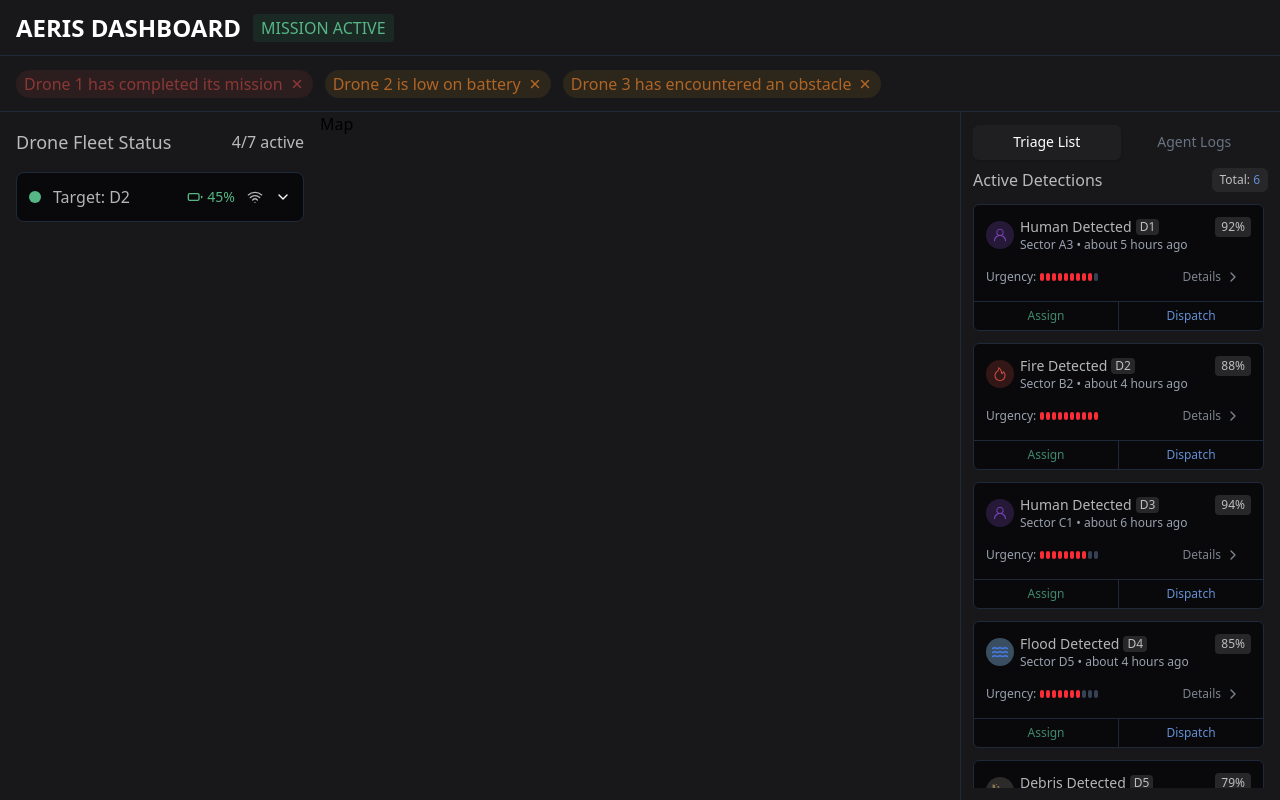
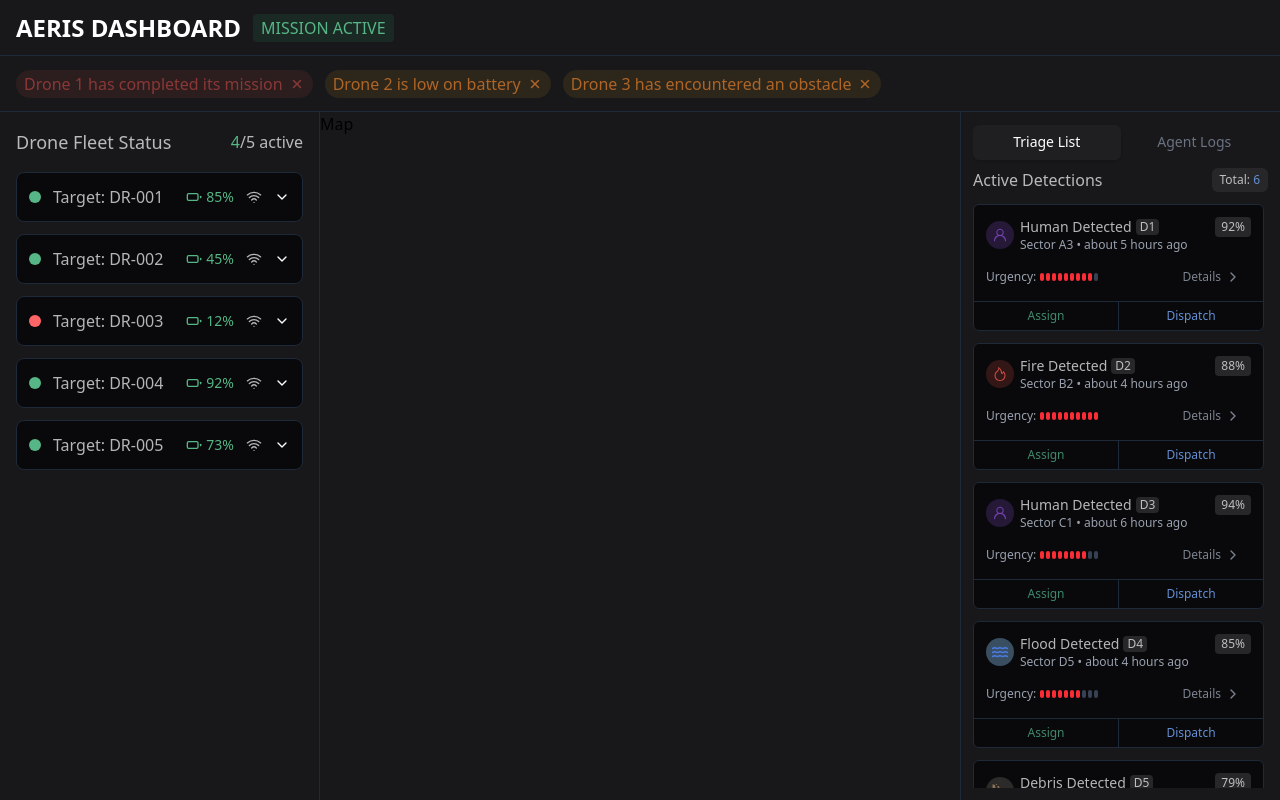
Before and after one commit to Jeffuz/AERIS, a Next.js app in the folder frontend/: page / in a window 1280 px wide. Built offline with nearby package versions, Linux system fonts and the light colour scheme.

Commit message:
map through drones

```diff
--- a/frontend/src/app/components/DroneStatus.tsx
+++ b/frontend/src/app/components/DroneStatus.tsx
@@ -5,6 +5,58 @@ import React, { useState } from "react";
 
 // Icons
 import { ChevronUp, Wifi, Battery, Eye } from "lucide-react";
+
+type DroneData = {
+  id: string;
+  batteryLevel: number;
+  isActive: boolean;
+  altitude: number;
+  speed: number;
+  status: string;
+};
+
+const mockDrones: DroneData[] = [
+  {
+    id: "DR-001",
+    batteryLevel: 85,
+    isActive: true,
+    altitude: 120,
+    speed: 18,
+    status: "Area scan: Sector A3",
+  },
+  {
+    id: "DR-002",
+    batteryLevel: 45,
+    isActive: true,
+    altitude: 90,
+    speed: 15,
+    status: "Human detection: Sector B2",
+  },
+  {
+    id: "DR-003",
+    batteryLevel: 12,
+    isActive: false,
+    altitude: 60,
+    speed: 22,
+    status: "Returning to base",
+  },
+  {
+    id: "DR-004",
+    batteryLevel: 92,
+    isActive: true,
+    altitude: 150,
+    speed: 25,
+    status: "Fire monitoring: Sector C1",
+  },
+  {
+    id: "DR-005",
+    batteryLevel: 73,
+    isActive: true,
+    altitude: 110,
+    speed: 16,
+    status: "Debris assessment: Sector D4",
+  },
+];
 
 interface DroneStatusCardProps {
   id: string;
@@ -89,22 +141,31 @@ interface DroneStatusProps {
 }
 
 const DroneStatus = ({ className }: DroneStatusProps) => {
+  const activeDrones = mockDrones.filter((drone) => drone.isActive).length;
+
   return (
-    <section className={`${className} p-4`}>
+    <section className={`${className} p-4 border-gray-800 border-r`}>
       {/* Header */}
       <div className="flex justify-between items-center pb-4">
         <h3 className="text-lg font-medium text-white/70">Drone Fleet Status</h3>
         <div className="text-md text-white/70">
-          4/7 active
+          <span className="text-[#56B685]">{activeDrones}</span>/{mockDrones.length} active
         </div>
       </div>
-      <DroneStatusCard
-        id="D2"
-        batteryLevel={45}
-        isActive={true}
-        altitude={90}
-        speed={12}
-      />
+
+      <div className="space-y-3">
+        {mockDrones.map((drone) => (
+          <DroneStatusCard
+            key={drone.id}
+            id={drone.id}
+            batteryLevel={drone.batteryLevel}
+            isActive={drone.isActive}
+            altitude={drone.altitude}
+            speed={drone.speed}
+            status={drone.status}
+          />
+        ))}
+      </div>
     </section>
   );
 };
```
